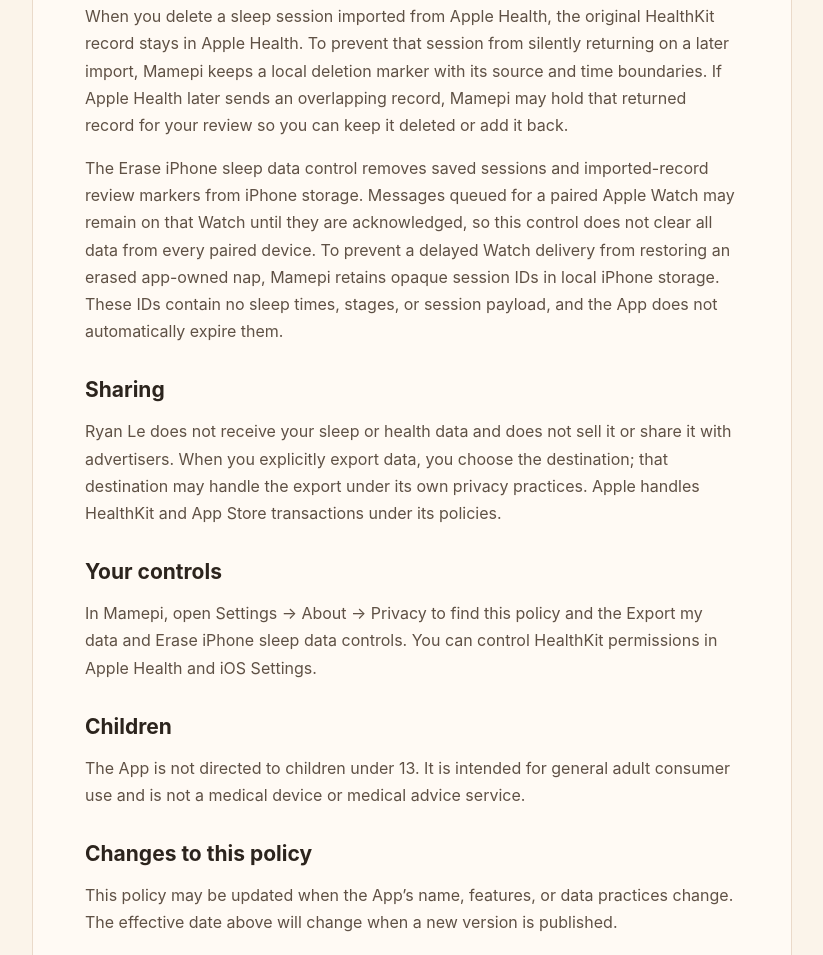
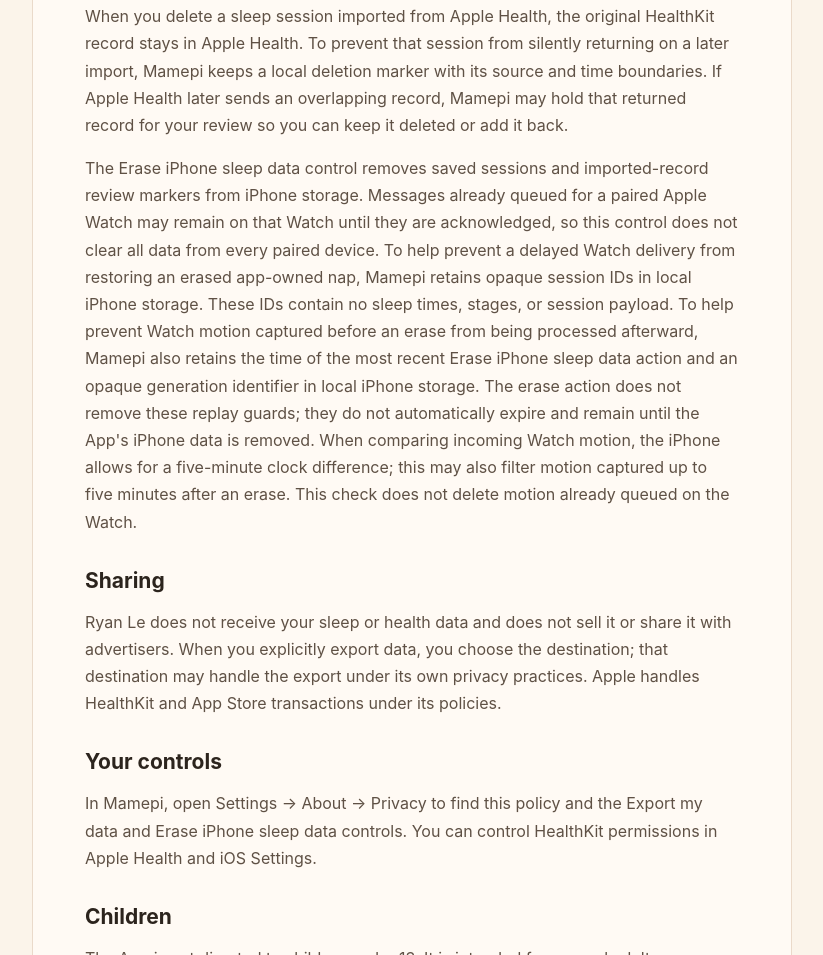
Before and after one commit to ryanleonduty/sleep-app-privacy, a plain HTML site: page privacy/index.html in a window 1280 px wide. Shown: the part 1464-2419 px from the top of the page, without its empty margins (228-1051 px from the left). Drawn offline with Linux system fonts and the light colour scheme.

Commit message:
docs(privacy): disclose Watch motion replay guards

```diff
--- a/privacy/index.html
+++ b/privacy/index.html
@@ -45,7 +45,7 @@
     <h2>Retention and deletion</h2>
     <p>The App does not automatically expire saved sleep history after a set period. Saved sessions and their related corrections remain in the App’s on-device storage until you delete them.</p>
     <p>When you delete a sleep session imported from Apple Health, the original HealthKit record stays in Apple Health. To prevent that session from silently returning on a later import, Mamepi keeps a local deletion marker with its source and time boundaries. If Apple Health later sends an overlapping record, Mamepi may hold that returned record for your review so you can keep it deleted or add it back.</p>
-    <p>The Erase iPhone sleep data control removes saved sessions and imported-record review markers from iPhone storage. Messages queued for a paired Apple Watch may remain on that Watch until they are acknowledged, so this control does not clear all data from every paired device. To prevent a delayed Watch delivery from restoring an erased app-owned nap, Mamepi retains opaque session IDs in local iPhone storage. These IDs contain no sleep times, stages, or session payload, and the App does not automatically expire them.</p>
+    <p>The Erase iPhone sleep data control removes saved sessions and imported-record review markers from iPhone storage. Messages already queued for a paired Apple Watch may remain on that Watch until they are acknowledged, so this control does not clear all data from every paired device. To help prevent a delayed Watch delivery from restoring an erased app-owned nap, Mamepi retains opaque session IDs in local iPhone storage. These IDs contain no sleep times, stages, or session payload. To help prevent Watch motion captured before an erase from being processed afterward, Mamepi also retains the time of the most recent Erase iPhone sleep data action and an opaque generation identifier in local iPhone storage. The erase action does not remove these replay guards; they do not automatically expire and remain until the App's iPhone data is removed. When comparing incoming Watch motion, the iPhone allows for a five-minute clock difference; this may also filter motion captured up to five minutes after an erase. This check does not delete motion already queued on the Watch.</p>
 
     <h2>Sharing</h2>
     <p>Ryan Le does not receive your sleep or health data and does not sell it or share it with advertisers. When you explicitly export data, you choose the destination; that destination may handle the export under its own privacy practices. Apple handles HealthKit and App Store transactions under its policies.</p>
```
